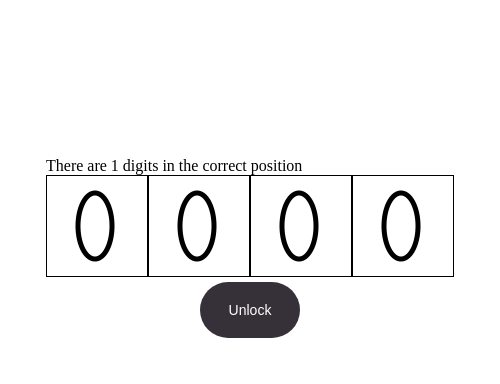
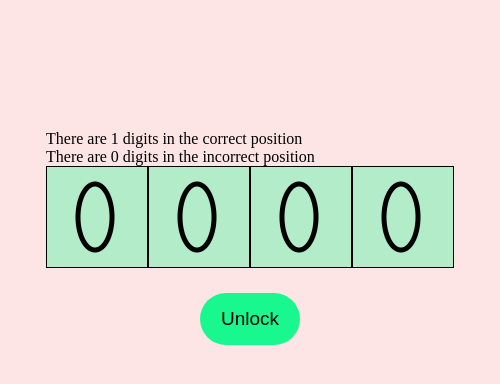
Before and after one commit to vzmdn/numerion, an Electron app: page index.html in a window 500 px wide. Both pictures are taken after a click on the button "Unlock". Drawn offline with Linux system fonts and the light colour scheme.

Commit message:
refactor button styles; enhance background color functionality and game logic

```diff
--- a/css/button.css
+++ b/css/button.css
@@ -1,16 +1,15 @@
 .button {
     display: inline-block;
     border-radius: 30px;
-    background-color: #110a13d7;
     border: none;
-    color: #FFFFFF;
+    color: #000000;
     text-align: center;
-    font-size: 14px;
-    padding: 20px;
+    font-size: 19px;
+    padding: 15px;
     width: 100px;
     transition: all 0.5s;
     cursor: pointer;
-    margin: 5px;
+    margin: 25px;
     vertical-align: middle;
   }
 
--- a/index.html
+++ b/index.html
@@ -9,7 +9,7 @@
 </head>
 <body>
     <div id="hint"></div>
-    <div class="container">
+    <div class="container" id="container">
         <div id="digit1" class="digit-div"></div>
         <div id="digit2" class="digit-div"></div>
         <div id="digit3" class="digit-div"></div>
--- a/script.js
+++ b/script.js
@@ -5,18 +5,46 @@ const digit3Div = document.getElementById('digit3');
 const digit4Div = document.getElementById('digit4');
 const unlockBtn = document.getElementById('unlock');
 const hint = document.getElementById('hint');
+const html = document.querySelector('html');
+const container = document.getElementById('container');
+
+
+const colors = [
+    { r: 251, g: 0, b: 251 },
+    { r: 251, g: 0, b: 133 },
+    { r: 251, g: 0, b: 0 },
+    { r: 251, g: 133, b: 0 },
+    { r: 251, g: 251, b: 0 },
+    { r: 133, g: 251, b: 0 },
+    { r: 0, g: 251, b: 0 },
+    { r: 0, g: 251, b: 133 },
+    { r: 0, g: 251, b: 251 },
+    { r: 0, g: 133, b: 251 },
+    { r: 0, g: 0, b: 251 },
+    { r: 133, g: 0, b: 251 },
+    { r: 251, g: 0, b: 251 },
+    { r: 251, g: 0, b: 133 },
+    { r: 251, g: 0, b: 0 }
+];
 
 const digitDivs = [digit1Div, digit2Div, digit3Div, digit4Div];
 let solution = [];
 
 //PROGRAM
+const bgColor = Math.floor(Math.random() * colors.length);
+const divColor = Math.floor(Math.random() * colors.length);
+const rgbToCss = (rgb, transp) => `rgba(${rgb.r}, ${rgb.g}, ${rgb.b}, ${transp})`;
+
+html.style.backgroundColor = rgbToCss(colors[bgColor], 0.1);
+container.style.backgroundColor = rgbToCss(colors[divColor], 0.3);
+unlockBtn.style.backgroundColor = rgbToCss(colors[divColor], 0.9);
+
 append(digit1Div, 0);
 append(digit2Div, 0);
 append(digit3Div, 0);
 append(digit4Div, 0);
 initSolution();
-console.log(solution);
-console.log(digitDivs)
+console.log("solution", solution);
 
 
 //FUNCTIONS
@@ -25,9 +53,9 @@ function append(digitDiv, num) {
     digitDiv.setAttribute('data-value', num);
 }
 
-function initSolution(){
-    for(let i = 0; i < 4; i++){
-        solution[i] = Math.floor(Math.random()*10)
+function initSolution() {
+    for (let i = 0; i < 4; i++) {
+        solution[i] = Math.floor(Math.random() * 10)
     }
 }
 
@@ -43,10 +71,10 @@ digitDivs.forEach(digitDiv => {
     digitDiv.addEventListener('wheel', function (event) {
         event.preventDefault(); // Prevent the default scroll behavior
         const num = parseInt(digitDiv.getAttribute('data-value'));
-        if (event.deltaY < 0) { // Wheel up
+        if (event.deltaY < 0) {
             if (num == 9) append(digitDiv, 0);
             else append(digitDiv, num + 1);
-        } else { // Wheel down
+        } else {
             if (num == 0) append(digitDiv, 9);
             else append(digitDiv, num - 1);
         }
@@ -54,13 +82,33 @@ digitDivs.forEach(digitDiv => {
 });
 
 unlockBtn.addEventListener('click', function () {
+    let map = [false, false, false, false];
     correctNumbers = 0;
     movedNumbers = 0;
     let html = '';
-    for(let i = 0; i < 4; i++){
-        if (solution[i] == digitDivs[i].getAttribute('data-value')){
+    for (let i = 0; i < 4; i++) {
+        let divCurrentNumber = parseInt(digitDivs[i].getAttribute('data-value'));
+        if (solution[i] == divCurrentNumber) {
             correctNumbers++;
+            map[i] = true;
         }
     }
-    hint.innerHTML = `There are ${correctNumbers} digits in the correct position`
+    if (map.every(value => value === true)) hint.innerHTML = "you win";
+    else {
+        for (let i = 0; i < 4; i++) {
+            let divCurrentNumber = parseInt(digitDivs[i].getAttribute('data-value'));
+            if (solution.includes(divCurrentNumber)) {
+                let index = solution.indexOf(divCurrentNumber);
+                if (map[index] == false) {
+                    map[index] = true;
+                    movedNumbers++;
+                }
+            }
+        }
+            html += `There are ${correctNumbers} digits in the correct position`;
+            html += `<br>There are ${movedNumbers} digits in the incorrect position`;
+            hint.innerHTML = html
+
+    }
+
 })
```
